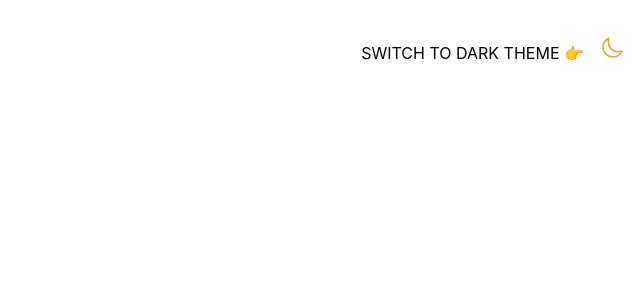
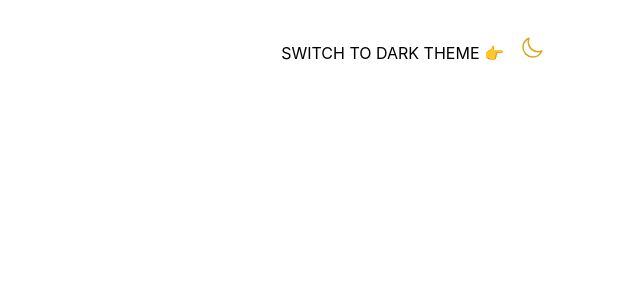
Before and after one commit to Arian1192/statetuosquo, a Next.js app: page / in a window 1280 px wide. Shown: the top 300 px of the page, without its empty margins (640-1280 px from the left). Built offline with nearby package versions, Linux system fonts and the light colour scheme.

Commit message:
Move MarginRigth almost mr-20

```diff
--- a/components/Navbar.js
+++ b/components/Navbar.js
@@ -15,7 +15,7 @@ const Navbar = () => {
 
     return (
         <div className='w-full flex flex-row-reverse items-center  '>
-            <div className='flex flex-row justify-center items-center p-2'>
+            <div className='flex flex-row justify-center items-center p-2 mr-20'>
                 <span className='mt-2.5 mr-2'>{`SWITCH TO  ${previousTheme.toUpperCase()} THEME  👉 `}</span>
                 <ThemeChanger />
             </div>
```
